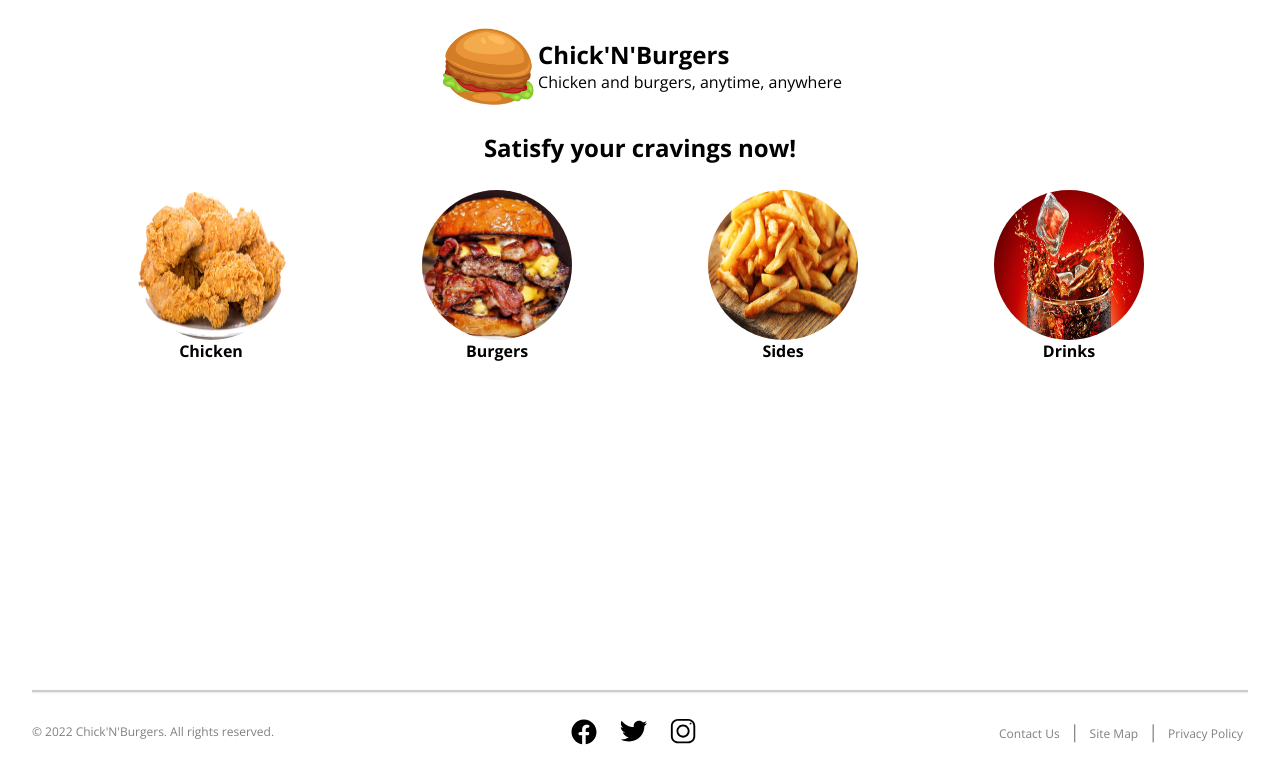
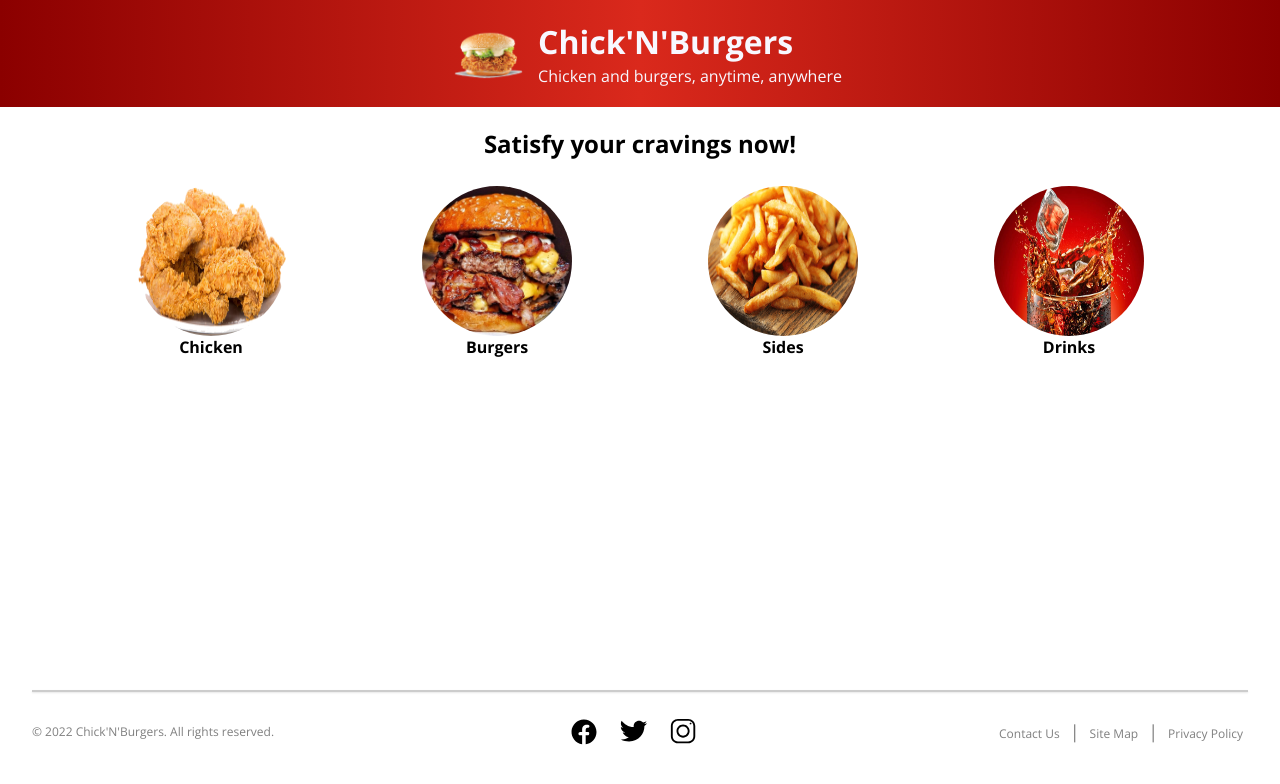
Before and after one commit to flcsn/chick-n-burger-landing-page, a React (Create React App) app: page / in a window 1280 px wide. Shown: the top 784 px of the page. Built offline with nearby package versions, Linux system fonts and the light colour scheme.

Commit message:
minor css fixes and adjustments

```diff
--- a/src/components/header-logo-and-text.js
+++ b/src/components/header-logo-and-text.js
@@ -1,12 +1,12 @@
 import React from 'react'
-import logo from '../assets/chicknburger.png'
+import logo from '../assets/chicknburger2.png'
 
 const HeaderLogoAndText = () => {
   return (
     <div className='header-logo-and-text'>
       <img className='header-logo' src={logo} alt='chicknburger logo'/>
       <div className='header-text'>
-        <h2>Chick&apos;N&apos;Burgers</h2>
+        <h1>Chick&apos;N&apos;Burgers</h1>
         <p>Chicken and burgers, anytime, anywhere</p>
       </div>
     </div>
--- a/src/components/header-menu-list.js
+++ b/src/components/header-menu-list.js
@@ -8,7 +8,7 @@ const HeaderMenuList = ({ setSelectedFoodCategory }) => {
   const [isSticky, setIsSticky] = useState(false)
 
   const makeSticky = () => {
-    if (window.scrollY >= 185) {
+    if (window.scrollY >= 180) {
       setIsSticky(true)
     } else {
       setIsSticky(false)
--- a/src/index.css
+++ b/src/index.css
@@ -38,7 +38,7 @@ button {
 
 .header {
   height: 390px;
-  padding: 20px 0;
+  padding-bottom: 20px;
   width: 100%;
 }
 
@@ -58,6 +58,8 @@ button {
   display: flex;
   align-items: center;
   justify-content: center;
+  background: linear-gradient(to right, #8b0000, #DA291C, #8b0000);
+  padding: 20px;
 }
 
 .header-logo {
@@ -66,6 +68,7 @@ button {
 
 .header-text {
   align-items: center;
+  color: #f8f8ff;
 }
 
 
@@ -107,7 +110,7 @@ button {
   top: 0;
   left: 0;
   width: 100%;
-  background-color: white;
+  background-color: rgba(255,255,255, 0.9);
   box-shadow: 0 2px 2px rgba(0, 0, 0, 0.1);
 }
 
```
Also changed, not shown: src/assets/chicknburger2.png (added).
